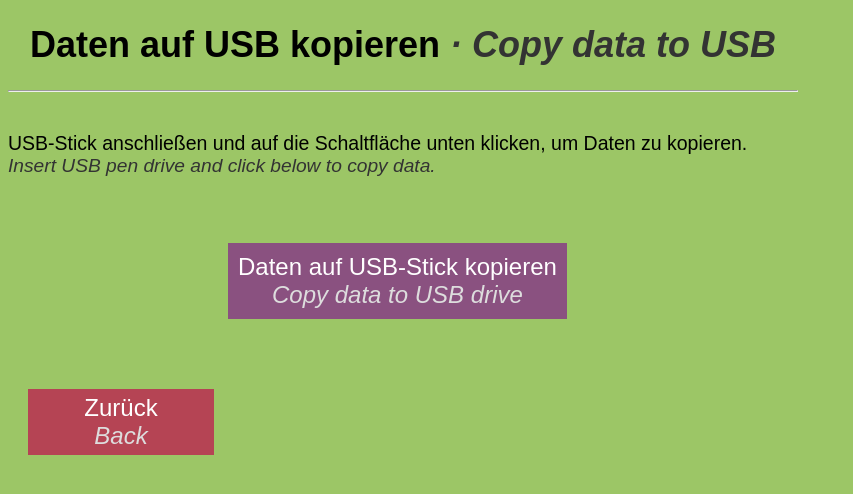
After one commit to jknappe/access-log, a Flask app: page /admin_data2usb in a window 1280 px wide. The commit adds this page. Shown: the top 494 px of the page, without its empty margins (0-853 px from the left). Run offline with Flask 2, Linux system fonts and the light colour scheme; some libraries are stand-ins or nearby versions.

```diff
--- a/app.py
+++ b/app.py
@@ -1520,16 +1520,9 @@ def admin_token_assign_10():
         admin10_affiliation = admin10_affiliation)
 
 
-
-
-
-
-
-
-
-
-
-
+@app.route('/admin_data2usb', methods=['POST', 'GET'])
+def admin_data2usb():
+    return render_template('admin_data2usb.html')
 
 @app.route('/data2usb')
 def data2usb():
--- a/templates/admin.html
+++ b/templates/admin.html
@@ -23,7 +23,7 @@
             <td colspan="2"><a href="{{ url_for('email_form') }}" class="admin-button">Exportierte Daten als Email senden<br /><i>Send exported data as email</i> </a></td>
         </tr>
         <tr>
-            <td colspan="2"><a href="{{ url_for('data2usb') }}" class="admin-button">Daten auf USB-Stick kopieren<br /><i>Copy data to USB drive</i> </a></td>
+            <td colspan="2"><a href="{{ url_for('admin_data2usb') }}" class="admin-button">Daten auf USB-Stick kopieren<br /><i>Copy data to USB drive</i> </a></td>
         </tr>
     </table>
 
--- /dev/null
+++ b/templates/admin_data2usb.html
@@ -0,0 +1,56 @@
+{% extends 'base.html' %}
+
+{% block head %}
+<style>
+    body {background-color: #00937F;}
+   </style>
+<style>
+    body {background-color: #9CC666;}
+   </style>
+    <title>Daten kopieren · Copy data</title>
+{% endblock %}
+
+{% block body %}
+
+    <div class="content">
+
+        <h1>Daten auf USB kopieren <span>· Copy data to USB</span></h1>
+        <hr />
+
+        <br />
+
+        <div class="deutsch">
+            USB-Stick anschließen und auf die Schaltfläche unten klicken, um Daten zu kopieren.
+        </div>
+
+        <div class="english">
+            Insert USB pen drive and click below to copy data.
+        </div>
+
+        <br />
+        <br />
+
+        <div style="width:370px; margin:0 auto;">
+            <a href="{{ url_for('data2usb') }}" class="admin-button">Daten auf USB-Stick kopieren<br /><i>Copy data to USB drive</i> </a>
+        </div>
+
+        <br />
+        <br />
+
+        <!-- retuen home button -->
+        <a href="{{ url_for('admin') }}" class="home-button">Zurück<br /><i>Back</i> </a>
+
+    </div>
+
+    <!-- JS for automatic redirect after wrong token entry -->
+    <script>
+        window.setTimeout(function(){
+
+        // Move to a new location or you can do something else
+        window.location.href = "/admin";
+
+        }, 120000);
+
+    </script>
+
+{% endblock %}
```
Also changed, not shown: templates/admin_login_success.html (+0 -15 lines).
